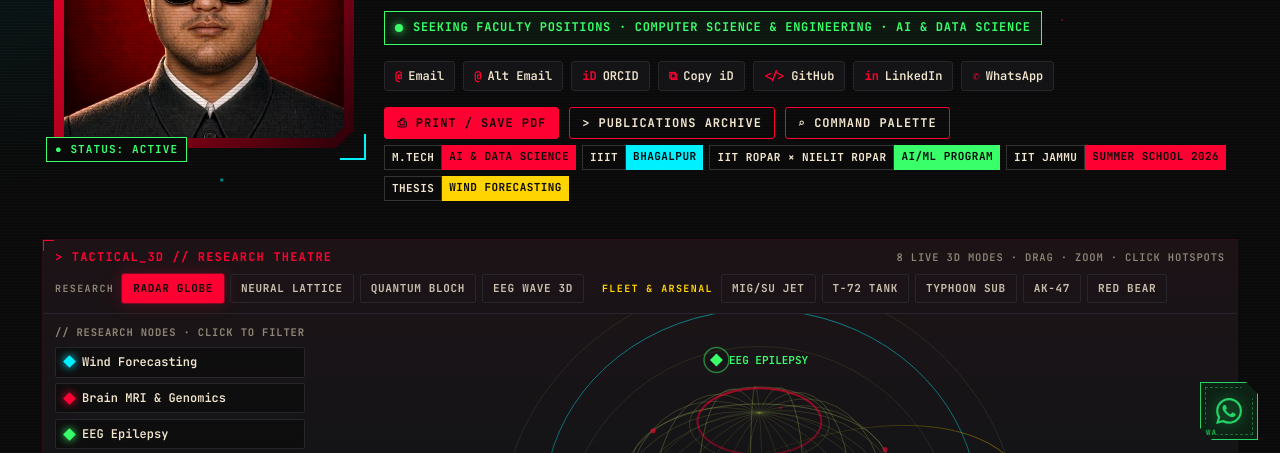
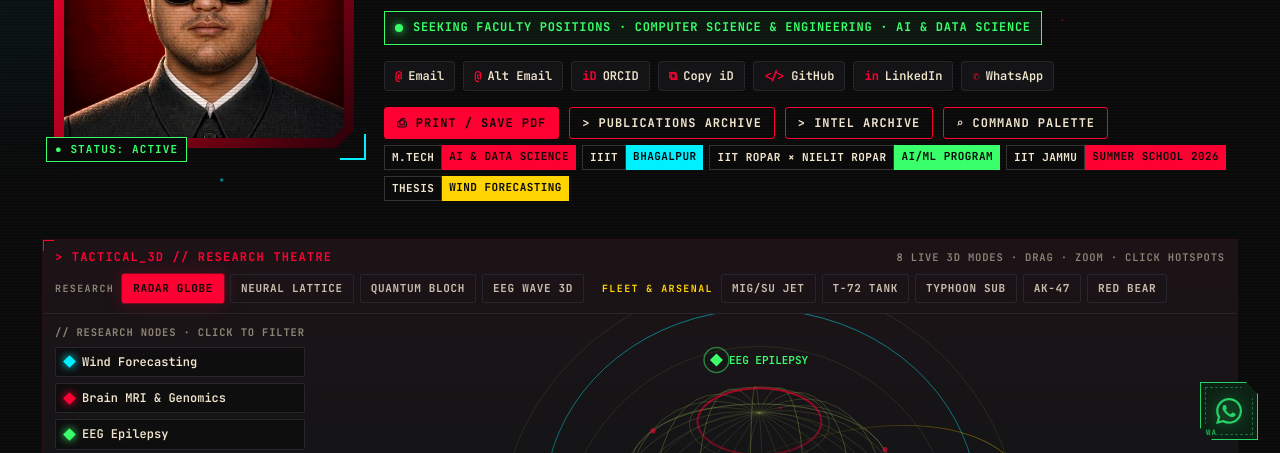
Before and after one commit to Rishabh-bgp/Rishabh-bgp.github.io, a plain HTML site: page index.html in a window 1280 px wide. Shown: the part 338-791 px from the top of the page. Drawn offline with Linux system fonts and the light colour scheme; animation ran at ten frames a second.

Commit message:
Add Scholar Profile link (Intel archive in tactical mode, Scholar Profile in academic mode)

```diff
--- a/index.html
+++ b/index.html
@@ -61,6 +61,7 @@
     <div class="cta">
       <button class="btn solid" data-print-cv>⎙ Print / Save PDF</button>
       <a class="btn" href="#publications">&gt; Publications archive</a>
+      <a class="btn" href="https://rishabh-bgp.github.io/scholar-profile/" target="_blank" rel="noopener"><span class="tac-only">&gt; Intel archive</span><span class="ac-only">Scholar Profile</span></a>
       <button class="btn" data-palette>⌕ Command palette</button>
     </div>
     <div class="badges">
```
